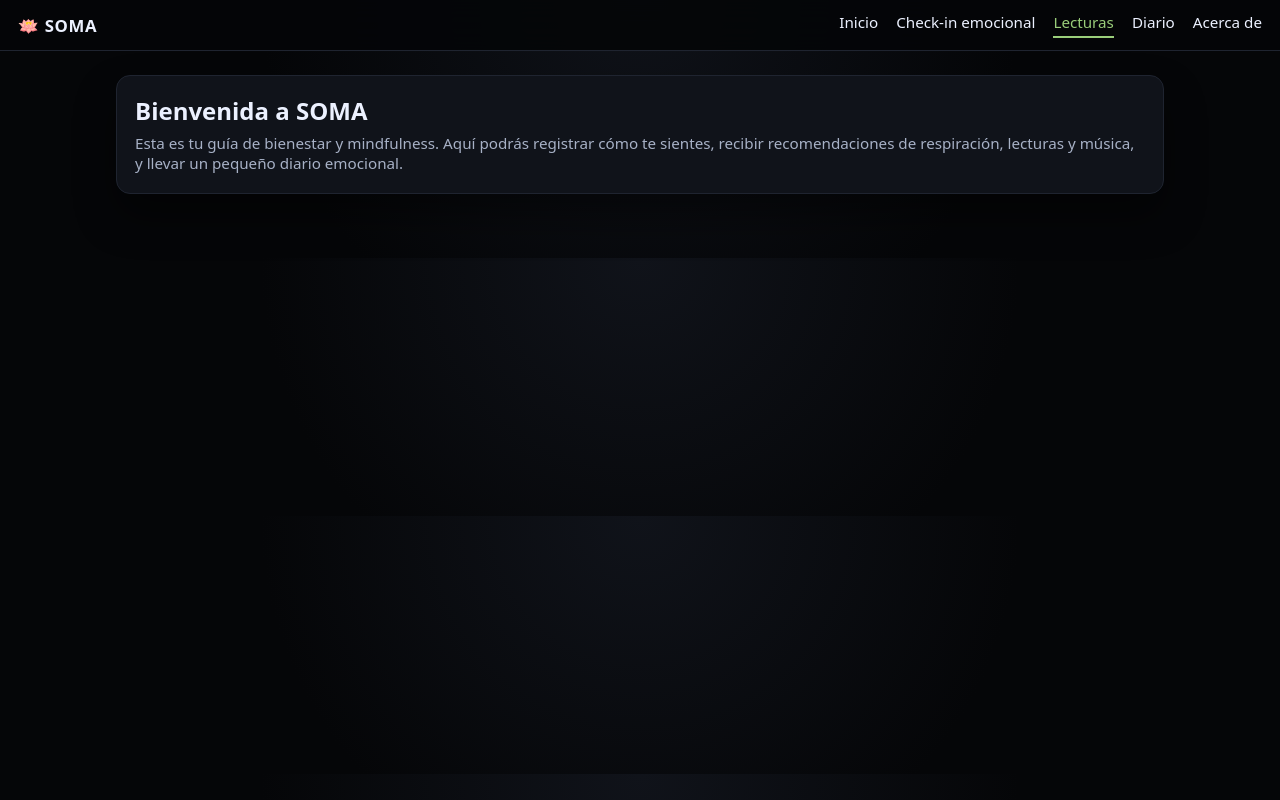
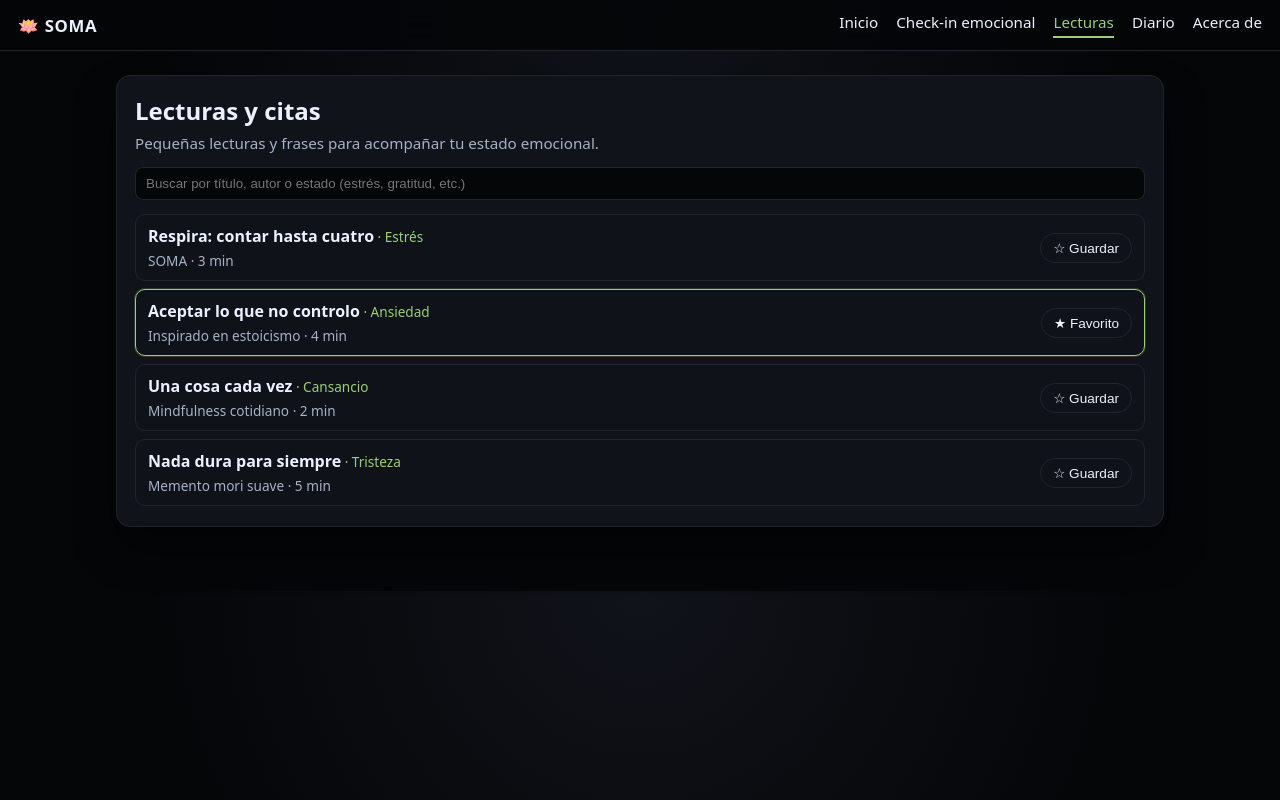
Before and after one commit to ionelastanciu/soma, an Angular app: page /readings in a window 1280 px wide. Built offline with nearby package versions, Linux system fonts and the light colour scheme.

Commit message:
add Reading page with search, favourites and UI

```diff
--- a/src/app/app.routes.ts
+++ b/src/app/app.routes.ts
@@ -1,10 +1,12 @@
 import { Routes } from '@angular/router';
 import { HomePage } from './features/home/home-page/home-page';
 import { CheckInPage} from './features/check-in/check-in-page/check-in-page';
+import { ReadingsPage } from './features/readings/readings-page/readings-page';
 
 export const routes: Routes = [
   { path: 'home', component: HomePage },
   { path: 'check-in', component: CheckInPage },
+   { path: 'readings', component: ReadingsPage },
 
 
   { path: 'readings', component: HomePage },
--- /dev/null
+++ b/src/app/features/readings/readings-page/readings-page.css
@@ -0,0 +1,72 @@
+.toolbar {
+  display: flex;
+  flex-direction: column;
+  gap: 6px;
+  margin: 14px 0 10px;
+}
+
+.toolbar input {
+  padding: 8px 10px;
+  border-radius: 8px;
+  border: 1px solid var(--border-subtle);
+  background: #050608;
+  color: var(--text-main);
+}
+
+.toolbar input:focus {
+  outline: 1px solid var(--accent);
+}
+
+.reading-list {
+  list-style: none;
+  padding: 0;
+  margin: 14px 0 0;
+  display: flex;
+  flex-direction: column;
+  gap: 8px;
+}
+
+.reading-row {
+  display: flex;
+  justify-content: space-between;
+  align-items: center;
+  padding: 10px 12px;
+  border-radius: 10px;
+  border: 1px solid var(--border-subtle);
+  background: rgba(16, 19, 26, 0.92);
+}
+
+.reading-row.favored {
+  border-color: var(--accent);
+  box-shadow: 0 0 0 1px rgba(154, 206, 122, 0.2);
+}
+
+.meta {
+  display: flex;
+  flex-direction: column;
+  gap: 4px;
+}
+
+.meta .sub {
+  font-size: 0.85rem;
+  color: var(--text-muted);
+}
+
+.tag {
+  color: var(--accent);
+  font-size: 0.85rem;
+}
+
+.fav-btn {
+  border-radius: 999px;
+  border: 1px solid var(--border-subtle);
+  padding: 6px 12px;
+  background: transparent;
+  color: var(--text-main);
+  cursor: pointer;
+  font-size: 0.85rem;
+}
+
+.fav-btn:hover {
+  border-color: var(--accent);
+}
--- /dev/null
+++ b/src/app/features/readings/readings-page/readings-page.html
@@ -0,0 +1,51 @@
+<section class="card">
+  <h1>{{ title }}</h1>
+  <p class="muted">
+    Pequeñas lecturas y frases para acompañar tu estado emocional.
+  </p>
+
+  <!-- Buscador -->
+  <div class="toolbar">
+    <input
+      type="text"
+      [(ngModel)]="search"
+      placeholder="Buscar por título, autor o estado (estrés, gratitud, etc.)"
+    />
+    <span class="muted" *ngIf="search">
+      Filtro activo: "{{ search }}"
+    </span>
+  </div>
+
+  <!-- Estado vacío -->
+  <p class="muted" *ngIf="filteredReadings.length === 0">
+    No hay lecturas que coincidan con tu búsqueda.
+  </p>
+
+  <!-- Listado -->
+  <ul class="reading-list" *ngIf="filteredReadings.length > 0">
+    <li
+      class="reading-row"
+      *ngFor="let r of filteredReadings"
+      [ngClass]="{ favored: r.favorited }"
+    >
+      <div class="meta">
+        <div>
+          <strong>{{ r.title }}</strong>
+          <span class="tag"> · {{ r.moodTag }}</span>
+        </div>
+        <div class="sub">
+          <span>{{ r.author }}</span>
+          <span> · {{ r.minutes }} min</span>
+        </div>
+      </div>
+
+      <button
+        type="button"
+        class="fav-btn"
+        (click)="toggleFavorite(r.id)"
+      >
+        {{ r.favorited ? '★ Favorito' : '☆ Guardar' }}
+      </button>
+    </li>
+  </ul>
+</section>
--- /dev/null
+++ b/src/app/features/readings/readings-page/readings-page.ts
@@ -0,0 +1,76 @@
+import { Component } from '@angular/core';
+import { NgFor, NgIf, NgClass } from '@angular/common';
+import { FormsModule } from '@angular/forms';
+
+interface Reading {
+  id: number;
+  title: string;
+  author: string;
+  moodTag: string;   // para qué estado encaja mejor
+  minutes: number;   // tiempo de lectura
+  favorited: boolean;
+}
+
+@Component({
+  selector: 'app-readings-page',
+  standalone: true,
+  imports: [NgFor, NgIf, NgClass, FormsModule],
+  templateUrl: './readings-page.html',
+  styleUrl: './readings-page.css',
+})
+export class ReadingsPage {
+  title = 'Lecturas y citas';
+
+  // filtro simple por texto
+  search = '';
+
+  readings: Reading[] = [
+    {
+      id: 1,
+      title: 'Respira: contar hasta cuatro',
+      author: 'SOMA',
+      moodTag: 'Estrés',
+      minutes: 3,
+      favorited: false,
+    },
+    {
+      id: 2,
+      title: 'Aceptar lo que no controlo',
+      author: 'Inspirado en estoicismo',
+      moodTag: 'Ansiedad',
+      minutes: 4,
+      favorited: true,
+    },
+    {
+      id: 3,
+      title: 'Una cosa cada vez',
+      author: 'Mindfulness cotidiano',
+      moodTag: 'Cansancio',
+      minutes: 2,
+      favorited: false,
+    },
+    {
+      id: 4,
+      title: 'Nada dura para siempre',
+      author: 'Memento mori suave',
+      moodTag: 'Tristeza',
+      minutes: 5,
+      favorited: false,
+    },
+  ];
+
+  toggleFavorite(id: number) {
+    const item = this.readings.find(r => r.id === id);
+    if (item) item.favorited = !item.favorited;
+  }
+
+  get filteredReadings(): Reading[] {
+    const term = this.search.trim().toLowerCase();
+    if (!term) return this.readings;
+    return this.readings.filter(r =>
+      r.title.toLowerCase().includes(term) ||
+      r.author.toLowerCase().includes(term) ||
+      r.moodTag.toLowerCase().includes(term)
+    );
+  }
+}
```
